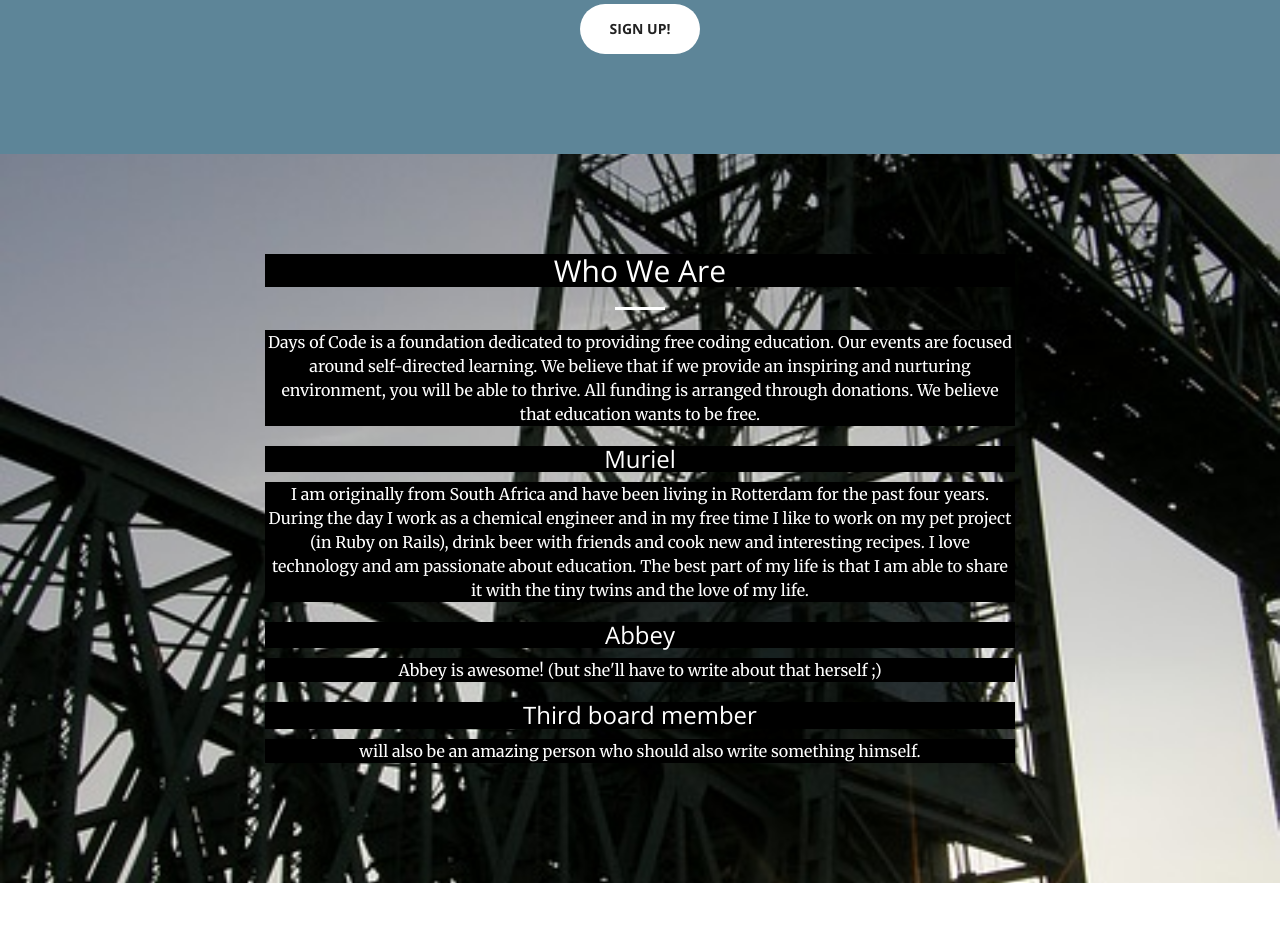
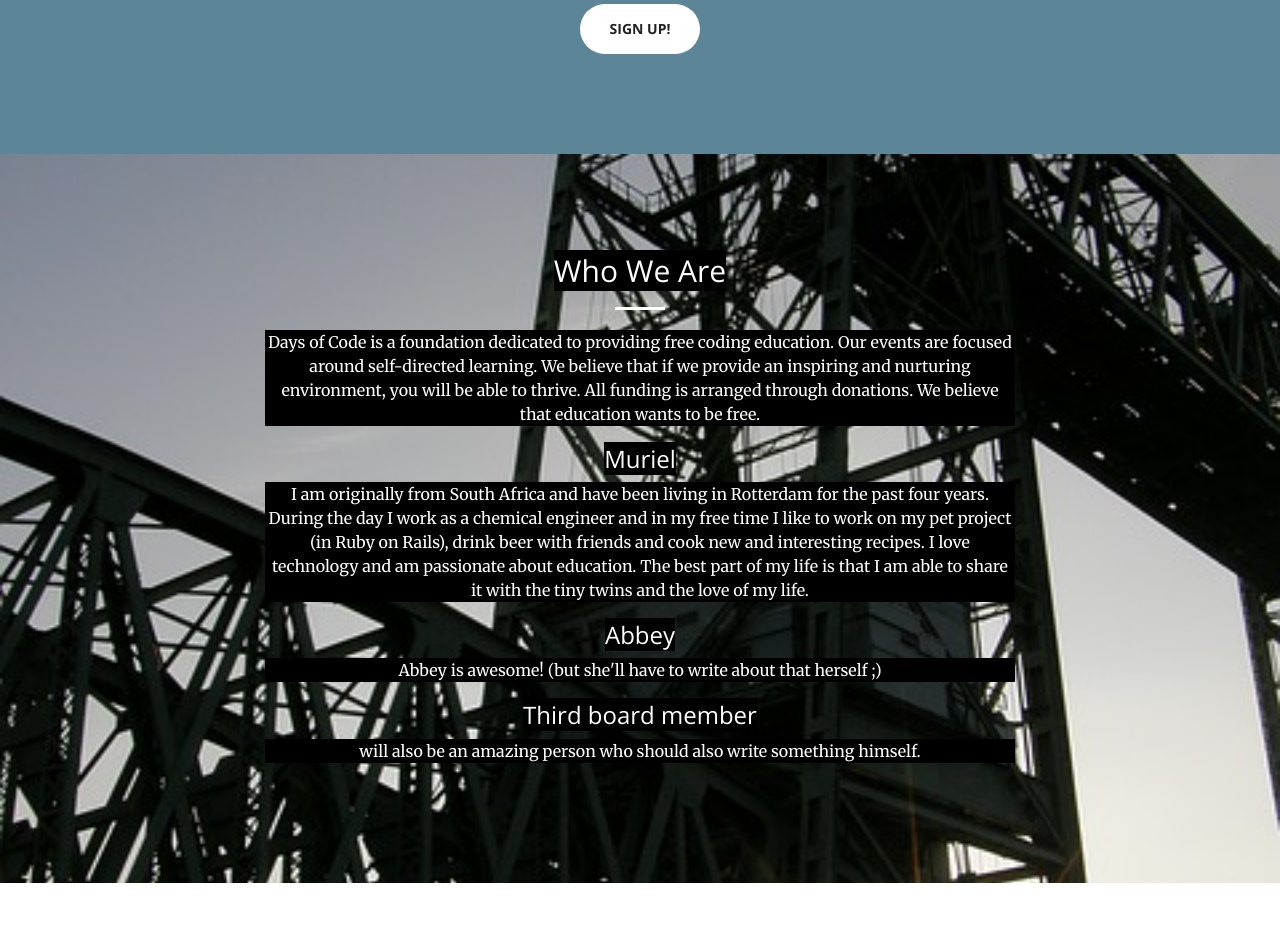
Before and after one commit to abbeywaldron/daysofcode, a PHP site: page /main.html in a window 1280 px wide. Shown: the part 1534-2464 px from the top of the page. Run offline with PHP 8.4, Linux system fonts and the light colour scheme.

Commit message:
change headers to have inline styling

```diff
--- a/css/creative.css
+++ b/css/creative.css
@@ -213,7 +213,12 @@
     -o-background-size: cover;
 }
 
-.who p, .who h3, .who h2{
+.tape {
+      color: white;
+      background-color: black;
+}
+
+.who p {
      color: white;
      background-color: black;
 }
--- a/main.html
+++ b/main.html
@@ -120,19 +120,19 @@
       <div class="container">
         <div class="row">
           <div class="col-lg-8 col-lg-offset-2 text-center">
-            <h2 class="section-heading">Who We Are</h2>
+            <h2 class="section-heading"><span class="tape">Who We Are</span></h2>
             <hr class="light">
 
 
 	    <p class="text-faded">Days of Code is a foundation dedicated to providing free coding education. Our events are focused around self-directed learning. We believe that if we provide an inspiring and nurturing environment, you will be able to thrive. All funding is arranged through donations. We believe that education wants to be free.</p>
 
-	    <h3>Muriel</h3>
+	    <h3><span class="tape">Muriel</span></h3>
 	    <p class="text-faded">I am originally from South Africa and have been living in Rotterdam for the past four years. During the day I work as a chemical engineer and in my free time I like to work on my pet project (in Ruby on Rails), drink beer with friends and cook new and interesting recipes. I love technology and am passionate about education. The best part of my life is that I am able to share it with the tiny twins and the love of my life.</p>
 
-	    <h3>Abbey</h3>
+	    <h3><span class="tape">Abbey</span></h3>
 	    <p class="text-faded">Abbey is awesome! (but she'll have to write about that herself ;)</p>
 
-	    <h3>Third board member</h3>
+	    <h3><span class="tape">Third board member</span></h3>
 	    <p class="text-faded">will also be an amazing person who should also write something himself.</p>
 
 
```
